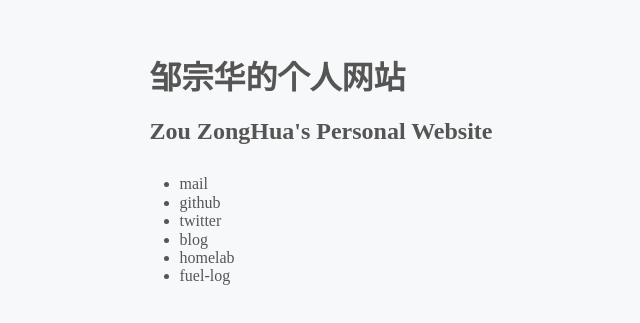
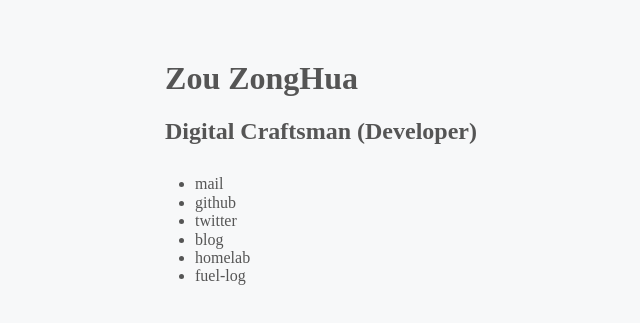
Before and after one commit to zouzonghua/zouzonghua.github.io, a plain HTML site: page index.html in a window 1280 px wide. Shown: the part 223-546 px from the top of the page, without its empty margins (319-959 px from the left). Drawn offline with nearby package versions, Linux system fonts and the light colour scheme.

Commit message:
Update index.html

```diff
--- a/index.html
+++ b/index.html
@@ -5,7 +5,7 @@
     <meta http-equiv="X-UA-Compatible" content="IE=edge" />
     <meta name="viewport" content="width=device-width, initial-scale=1.0" />
     <link rel="stylesheet" href="https://necolas.github.io/normalize.css/latest/normalize.css" />
-    <title>zonghua's homepage</title>
+    <title>Zou ZongHua - Homepage</title>
     <style>
       /*==================== VARIABLES CSS ====================*/
       :root {
@@ -70,8 +70,8 @@
   </head>
   <body>
     <div>
-      <h1>邹宗华的个人网站</h1>
-      <h2>Zou ZongHua's Personal Website</h2>
+      <h1>Zou ZongHua</h1>
+      <h2>Digital Craftsman (Developer)</h2>
       <ul>
         <li><a href="mailto:zouzonghua.cn@gmail.com">mail</a></li>
         <li><a href="https://github.com/zouzonghua">github</a></li>
```
